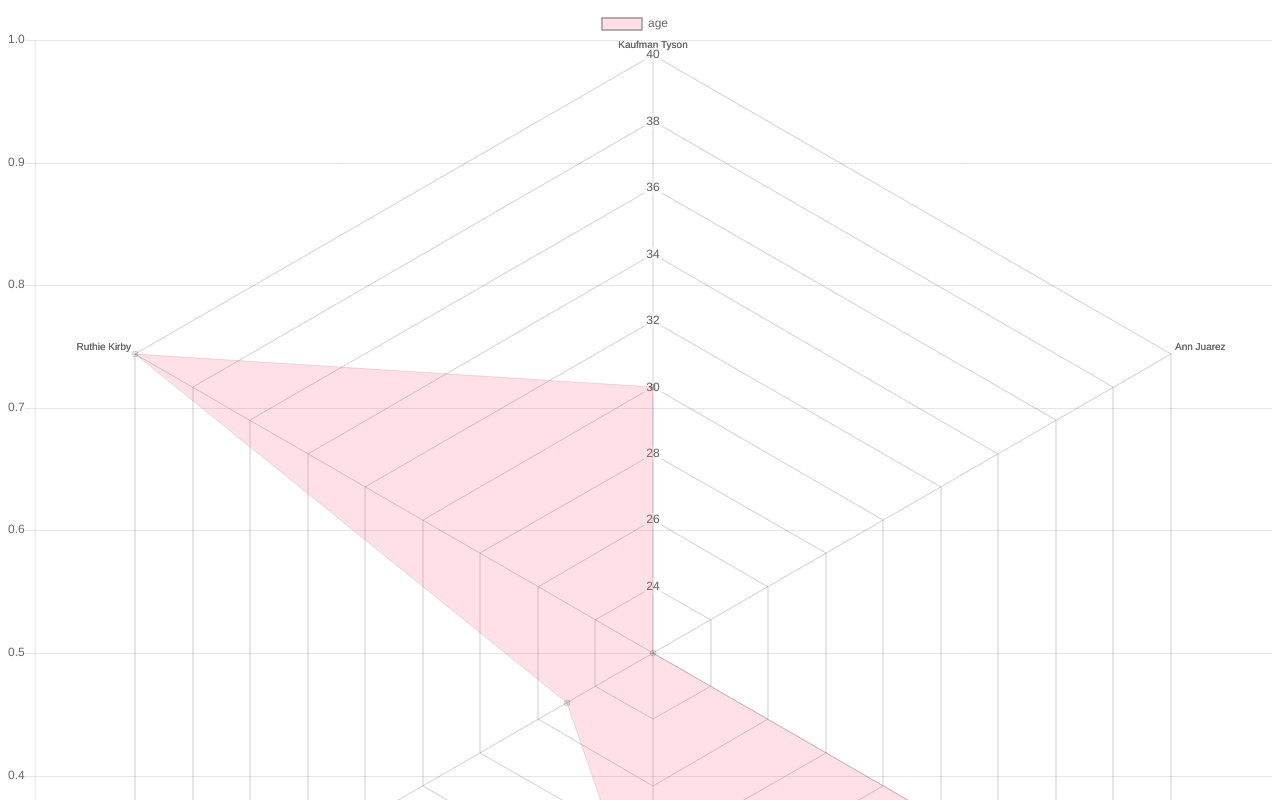
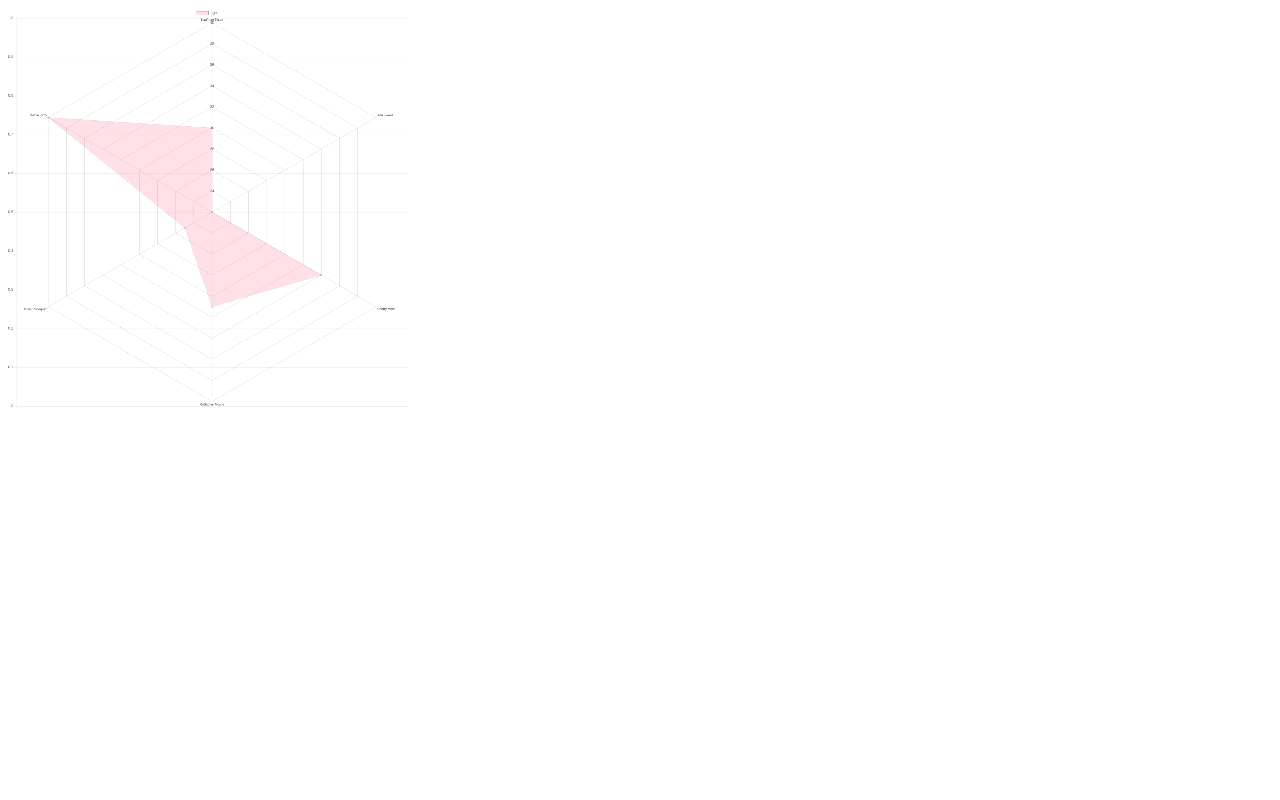
Before and after one commit to pete-wildberger/chartjsdemo, a plain HTML site: page index.html in a window 1280 px wide. Shown: the top 800 px of the page. Drawn offline with Linux system fonts and the light colour scheme.

Commit message:
update canvas sizing

```diff
--- a/index.html
+++ b/index.html
@@ -5,12 +5,13 @@
   <meta charset="utf-8">
 <script src="vendors/Chart.min.js" charset="utf-8"></script>
 <script src="data.js" charset="utf-8"></script>
+<link rel="stylesheet" href="styles.css">
   <title></title>
 </head>
 
 <body>
   <div class="">
-    <canvas id="myChart" width="400" height="400"></canvas>
+    <canvas id="myChart" width="400px" height="400px"></canvas>
   </div>
 </body>
 <script src="client.js" charset="utf-8"></script>
--- /dev/null
+++ b/styles.css
@@ -0,0 +1,4 @@
+canvas{
+  height: 400px !important;
+  width: 400px !important;
+}
```
